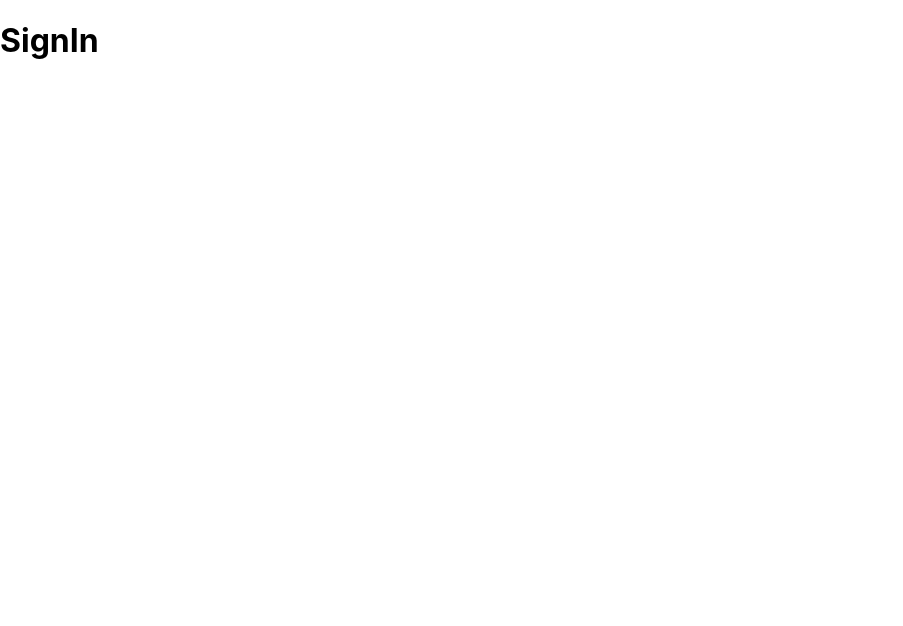
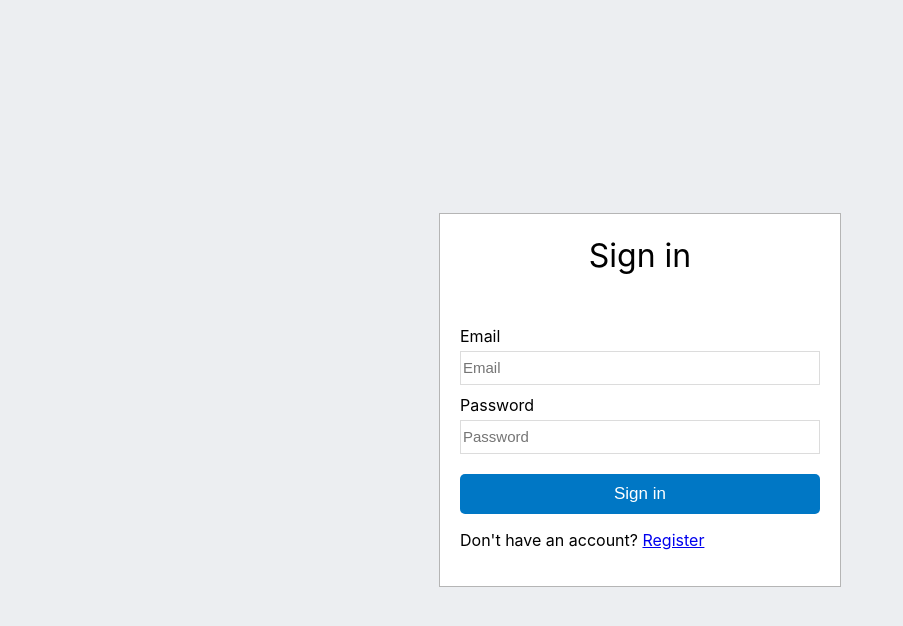
Before and after one commit to Vitorrt2021/my-alpha-profiler, a React (Create React App) app: page /signin in a window 1280 px wide. Shown: the top 626 px of the page, without its empty margins (0-903 px from the left). Built offline with nearby package versions, Linux system fonts and the light colour scheme.

Commit message:
Feat: creating sign in page

```diff
--- a/src/Components/Pages/SignIn.js
+++ b/src/Components/Pages/SignIn.js
@@ -1,7 +1,98 @@
+import { useState } from "react";
+import Input from "../Form/Input";
+import { Link, useNavigate } from "react-router-dom";
+const API_URL = "http://localhost:3004/users/register";
+
 function SignIn() {
+  const navigate = useNavigate();
+  const [login, setLogin] = useState({
+    email: "",
+    password: "",
+  });
+  const [formErrors, setFormErrors] = useState();
+
+  function handleChange(e) {
+    setLogin({
+      ...login,
+      [e.target.name]: e.target.value,
+    });
+  }
+
+  function submit(e) {
+    e.preventDefault();
+    if (!validate()) return false;
+    navigate("/");
+    // const requestOptions = {
+    //   method: "POST",
+    //   headers: {
+    //     "Content-Type": "application/json",
+    //     "Access-Control-Allow-Origin": "http://localhost:3004",
+    //     "Access-Control-Allow-Credentials": true,
+    //   },
+    //   credentials: "include",
+    //   body: JSON.stringify(login),
+    // };
+    // fetch(API_URL, requestOptions)
+    //   .then((response) => response.json())
+    //   .then((data) => {
+    //     console.log(data);
+    //   })
+    //   .catch((err) => console.log(err));
+  }
+  function validate() {
+    const errors = {};
+    const emailRegex = /^[\w-\.]+@([\w-]+\.)+[\w-]{2,4}$/;
+    const { email, password } = login;
+    if (!email) {
+      errors.email = "Email is required";
+    } else if (!emailRegex.test(email)) {
+      errors.email = "Invalid Email";
+    }
+
+    if (!password) {
+      errors.password = "Password is required";
+    } else if (password.length < 4) {
+      errors.password = "Password is too short";
+    } else if (password.length > 40) {
+      errors.password = "Password is too long";
+    }
+
+    setFormErrors(errors);
+    if (Object.keys(errors).length === 0) {
+      return true;
+    }
+    return false;
+  }
   return (
-    <div>
-      <h1>SignIn</h1>
+    <div className="container">
+      <div className="form_container">
+        <h1 id="form_header">Sign in</h1>
+        <form onSubmit={submit}>
+          <Input
+            type="email"
+            text="Email"
+            name="email"
+            handleOnChange={handleChange}
+            placeholder="Email"
+            error={formErrors?.email}
+          />
+
+          <Input
+            type="password"
+            text="Password"
+            name="password"
+            handleOnChange={handleChange}
+            placeholder="Password"
+            error={formErrors?.password}
+          />
+
+          <input value="Sign in" className="input_submit" type="submit" />
+
+          <p>
+            Don't have an account? <Link to="/signup"> Register </Link>
+          </p>
+        </form>
+      </div>
     </div>
   );
 }
--- a/src/Components/Pages/SignUp.css
+++ b/src/Components/Pages/SignUp.css
@@ -1,11 +1,11 @@
 .container{
-    padding-top: 10vh;
     display: flex;
     justify-content: center;
     align-items: center;
     background-color: #ECEEF1;
     width: 100%;
     height: 100%;
+    min-height: 100vh;
 }
 .form_container{
     background-color: white;
--- a/src/Components/Pages/SignUp.js
+++ b/src/Components/Pages/SignUp.js
@@ -1,10 +1,11 @@
 import { useState } from "react";
 import Input from "../Form/Input";
-import { Link } from "react-router-dom";
+import { Link, useNavigate } from "react-router-dom";
 import "./SignUp.css";
 const API_URL = "http://localhost:3004/users/register";
 
 function SignUp() {
+  const navigate = useNavigate();
   const [register, setRegister] = useState({
     username: "",
     email: "",
@@ -24,6 +25,7 @@
   function submit(e) {
     e.preventDefault();
     if (!validate()) return false;
+    navigate("/signin");
     // const requestOptions = {
     //   method: "POST",
     //   headers: {
@@ -60,11 +62,16 @@
 
     if (!password) {
       errors.password = "Password is required";
+    } else if (password.length < 4) {
+      errors.password = "Password is too short";
+    } else if (password.length > 40) {
+      errors.password = "Password is too long";
     }
+
     if (!confirm_password) {
       errors.confirm_password = "Confirm password is required";
     } else if (password !== confirm_password) {
-      errors.confirm_password = "password different from password confirmation";
+      errors.confirm_password = "Password is different from confirm password";
     }
 
     setFormErrors(errors);
```
